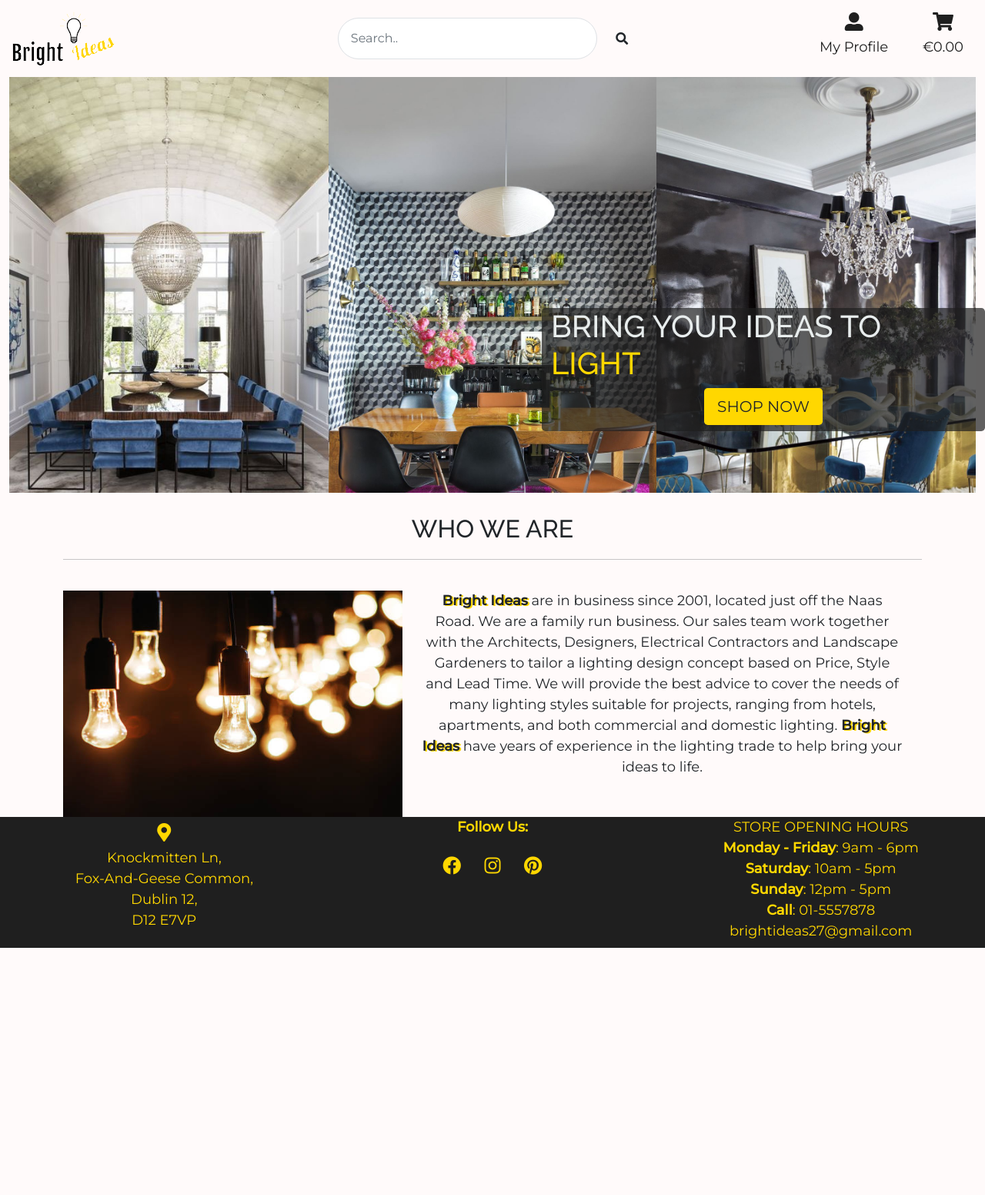
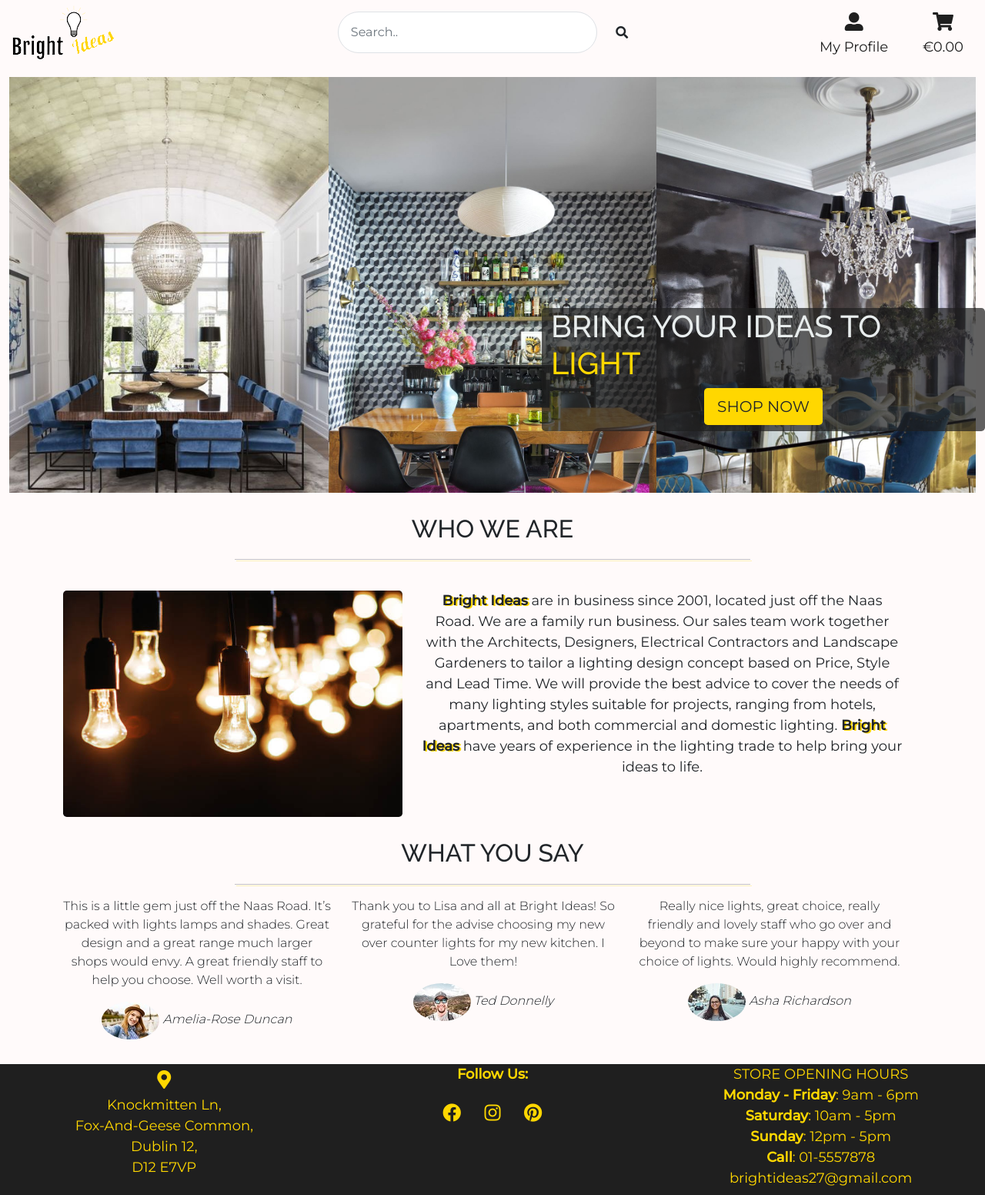
Before and after one commit to brimurphy/bright-ideas, a Django app: page / in a window 1280 px wide. Shown: the whole page at 77% size. Before the commit the page ends 1231 px from the top, so only its background shows below. Run offline with Django 3.2, Linux system fonts and the light colour scheme.

Commit message:
Add reviews section to index template

```diff
--- a/home/templates/home/index.html
+++ b/home/templates/home/index.html
@@ -10,7 +10,9 @@
 {% endblock %}
 
 {% block content %}
+
 <!-- Hero carousel -->
+
     <section class="container-fluid">
         <div class="row">
             <div class="col-12">
@@ -70,15 +72,16 @@
     </section>
 
     <!-- About Company -->
+
     <section class="container">
         <div class="row">
             <div class="col-12">
                 <h2 class="text-center text-uppercase py-1 mt-4 header-font">Who we are</h2>
-                <hr>
+                <hr class="block-divder">
             </div>
             <div class="row mt-4">
                 <div class="d-none d-md-block col-md-5">
-                    <img src="../media/about-image.jpg" class="about-img" alt="Many bulbs hanging from a ceiling">
+                    <img src="../media/about-image.jpg" class="about-img rounded-3" alt="Many bulbs hanging from a ceiling">
                 </div>
                 <div class="col-12 col-md-7 text-center align-text-bottom">
                     <p><strong class="text-glow">Bright Ideas</strong> are in business since 2001, located just off the Naas Road.
@@ -94,15 +97,58 @@
         </div>
 
         <!-- reviews -->
+
         <div class="row">
-            <div class="col-6 col-md-4">
-
+            <div class="col-12">
+                <h2 class="text-center text-uppercase py-1 mt-4 header-font">What you say</h2>
+                <hr class="block-divder">
             </div>
-            <div class="col-6 col-md-4">
-
-            </div>
-            <div class="d-none d-md-block col-md-4">
-
+            <div class="row">
+                <div class="col-6 col-md-4 text-center mb-3">
+                    <blockquote class="blockqoute text-blockquote">
+                        <p>This is a little gem just off the Naas Road. It’s packed with lights lamps and shades.
+                        Great design and a great range much larger shops would envy. A great friendly staff to help you choose.
+                        Well worth a visit.</p>
+                        <cite>
+                            <img
+                                class="reviews-image"
+                                src="../media//review-1.jpg"
+                                alt="Reviewer One"
+                            />
+                            Amelia-Rose Duncan
+                        </cite>
+                    </blockquote>
+                </div>
+                <div class="col-6 col-md-4 text-center text-blockquote mb-3">
+                    <blockquote class="blockqoute">
+                        <p>Thank you to Lisa and all at Bright Ideas! So grateful for the advise choosing my new over
+                        counter lights for my new kitchen. I Love them!
+                        </p>
+                        <cite>
+                            <img
+                                class="reviews-image"
+                                src="../media//review-2.jpg"
+                                alt="Reviewer Two"
+                            />
+                            Ted Donnelly
+                        </cite>
+                    </blockquote>
+                </div>
+                <div class="d-none d-md-block col-md-4 text-center text-blockquote mb-3">
+                    <blockquote class="blockqoute">
+                        <p>Really nice lights, great choice, really friendly and lovely staff who go over and beyond
+                            to make sure your happy with your choice of lights. Would highly recommend.
+                        </p>
+                        <cite>
+                            <img
+                                class="reviews-image"
+                                src="../media//review-3.jpg"
+                                alt="Reviewer Three"
+                            />
+                            Asha Richardson
+                        </cite>
+                    </blockquote>
+                </div>
             </div>
         </div>
     </section>
--- a/static/css/base.css
+++ b/static/css/base.css
@@ -39,6 +39,12 @@
     color: #ffd700;
 }
 
+.block-divder {
+    width: 60%;
+    margin-left: 20%;
+    box-shadow: 2px 2px #ffd700;
+}
+
 .header-font {
     font-family: 'Raleway', sans-serif;
 }
@@ -67,7 +73,11 @@
     margin: 0.5rem;
 }
 
-/* Remove bootstrap toggle caret */
+/* Remove bootstrap default styles */
+ul.text-lg-end {
+    margin-bottom: 0;
+}
+
 .dropdown-toggle::after {
     display: none;
 }
@@ -114,6 +124,15 @@
     text-shadow: 2px 1px #ffd700;
 }
 
+.text-blockquote {
+    font-size: 1rem;
+    font-weight: 300;
+}
+
+.reviews-image {
+    border-radius: 50%;
+}
+
 @media (min-width: 992px) {
     .main-container {
         padding-top: 100px;
```
Also changed, not shown: media/review-1.jpg (added), media/review-2.jpg (added), media/review-3.jpg (added).
